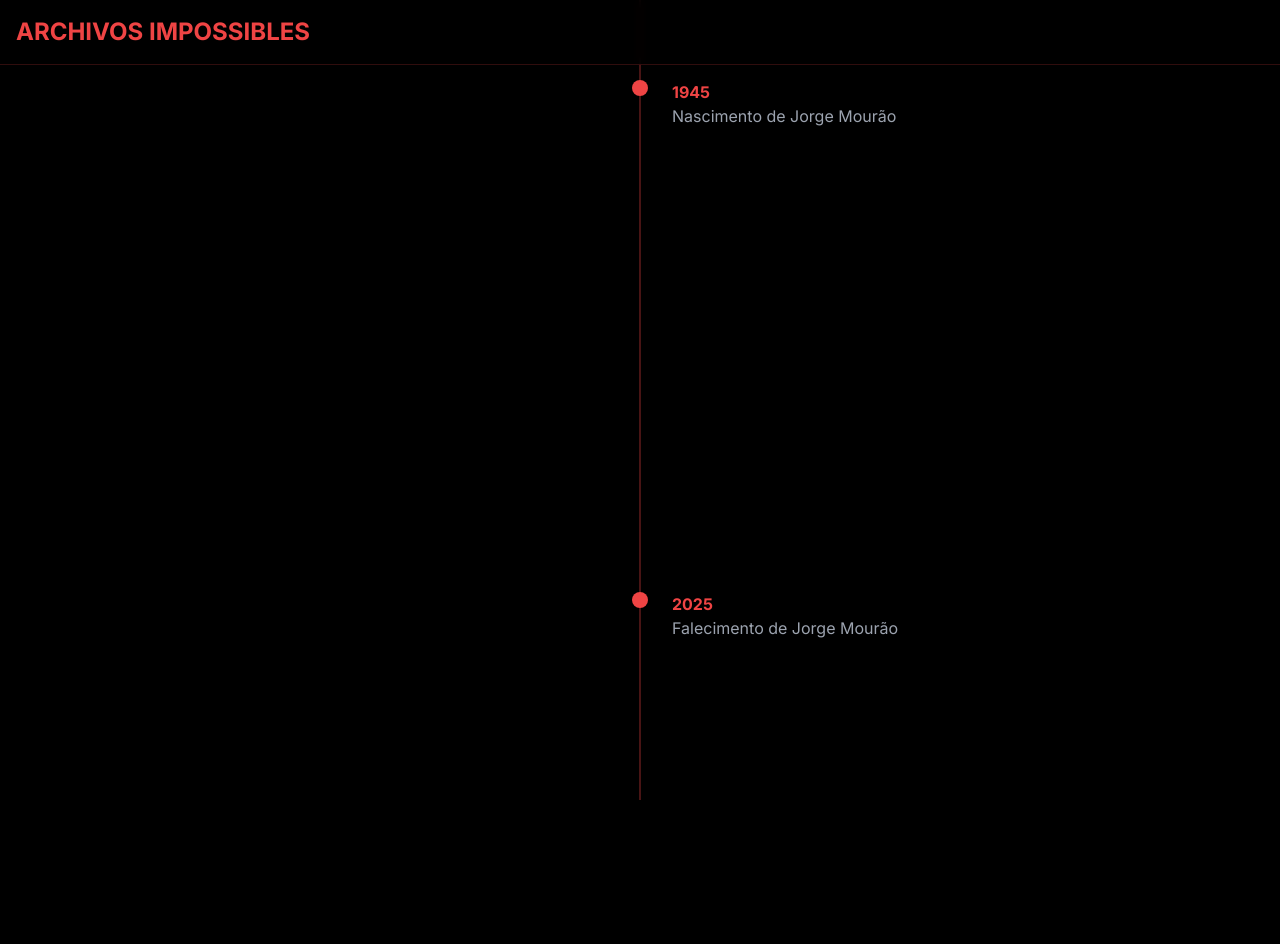
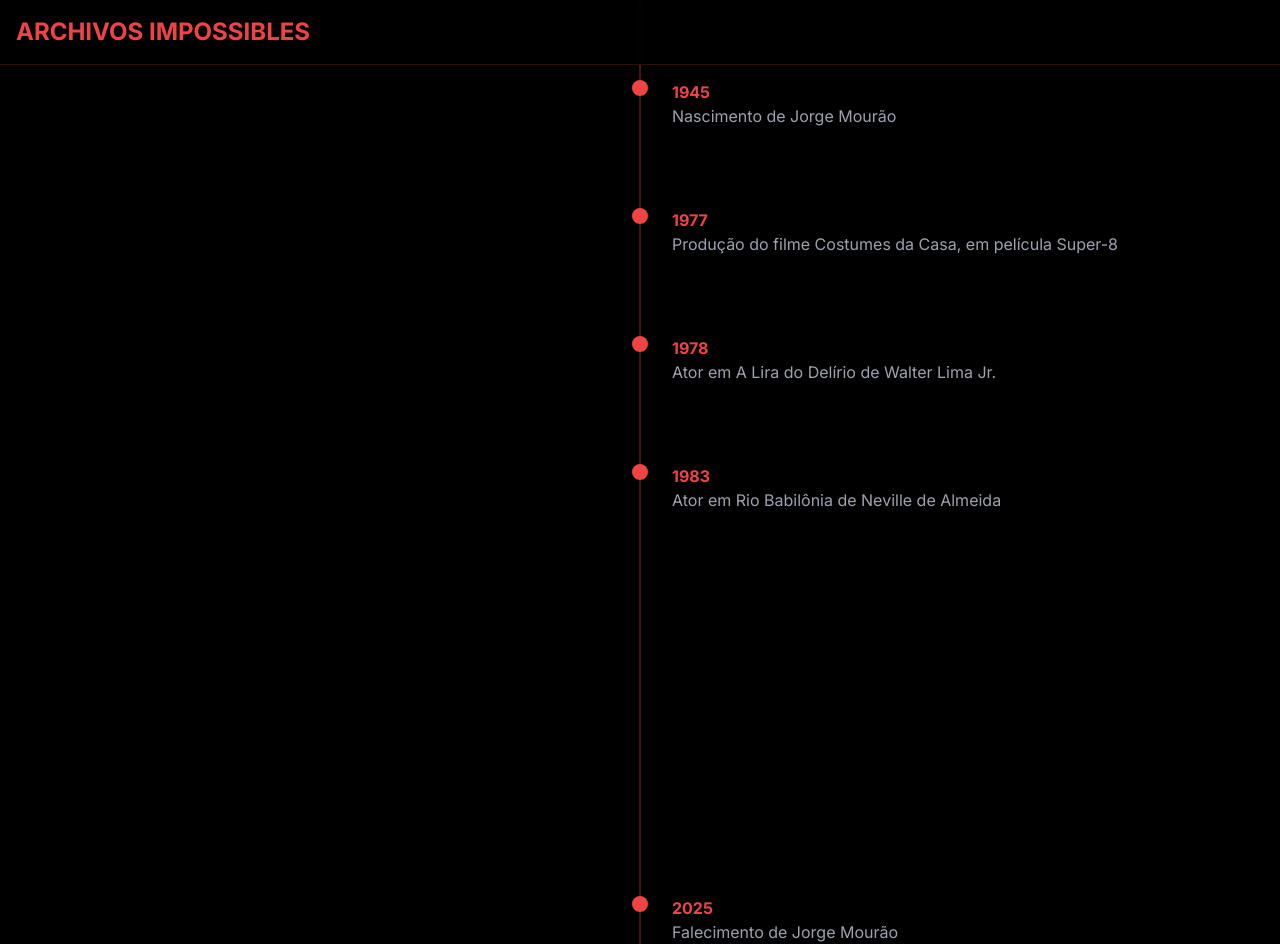
Before and after one commit to w3-surfer/archivos-impossibles, a Next.js app: page / in a window 1280 px wide. Before the commit the page ends 800 px from the top, so only its background shows below. Built offline with nearby package versions, Linux system fonts and the light colour scheme.

Commit message:
Add: Novos eventos na Timeline

```diff
--- a/src/components/Timeline.tsx
+++ b/src/components/Timeline.tsx
@@ -22,6 +22,36 @@ const Timeline = () => {
           </div>
         </div>
 
+        {/* Eventos */}
+        <div className="space-y-20">
+          {/* 1977 */}
+          <div className="relative">
+            <div className="absolute left-1/2 w-4 h-4 bg-red-500 rounded-full transform -translate-x-1/2" />
+            <div className="ml-auto w-1/2 pl-8">
+              <div className="text-red-500 font-bold">1977</div>
+              <div className="text-gray-400">Produção do filme Costumes da Casa, em película Super-8</div>
+            </div>
+          </div>
+
+          {/* 1978 */}
+          <div className="relative">
+            <div className="absolute left-1/2 w-4 h-4 bg-red-500 rounded-full transform -translate-x-1/2" />
+            <div className="ml-auto w-1/2 pl-8">
+              <div className="text-red-500 font-bold">1978</div>
+              <div className="text-gray-400">Ator em A Lira do Delírio de Walter Lima Jr.</div>
+            </div>
+          </div>
+
+          {/* 1983 */}
+          <div className="relative">
+            <div className="absolute left-1/2 w-4 h-4 bg-red-500 rounded-full transform -translate-x-1/2" />
+            <div className="ml-auto w-1/2 pl-8">
+              <div className="text-red-500 font-bold">1983</div>
+              <div className="text-gray-400">Ator em Rio Babilônia de Neville de Almeida</div>
+            </div>
+          </div>
+        </div>
+
         {/* Espaço para eventos futuros */}
         <div className="h-96" />
 
```
